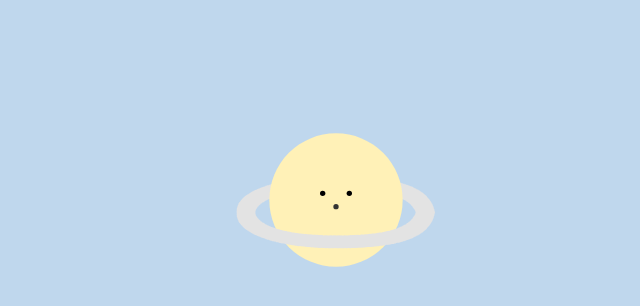
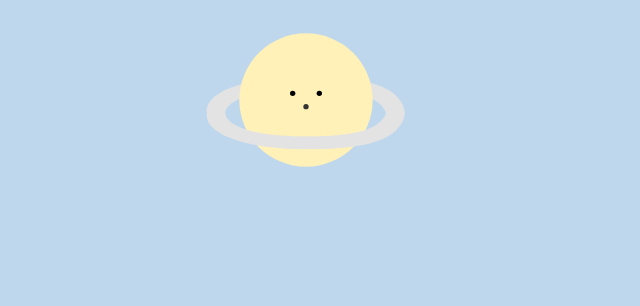
Before and after one commit to Wootecho-side/chrome-woowaplanet, a React (Vite) app: page / in a window 1280 px wide. Shown: the top 306 px of the page, without its empty margins (334-974 px from the left). Built offline with nearby package versions, Linux system fonts and the light colour scheme.

Commit message:
feat: 행성이 회전 애니메이션 중심점 변경 및 애니메이션 추가

```diff
--- a/src/components/Planet/Planet.styles.ts
+++ b/src/components/Planet/Planet.styles.ts
@@ -2,28 +2,41 @@ import styled from "@emotion/styled";
 import { motion } from "motion/react";
 
 export const Wrapper = styled(motion.div)`
+  width: 200px;
+  height: 200px;
   position: relative;
   display: flex;
   align-items: center;
+  justify-content: center;
+`;
+
+export const PlanetCore = styled.div`
+  position: relative;
+  width: 120px;
+  height: 120px;
+  transform-origin: center;
+`;
+
+export const BodyLayer = styled.div`
+  position: absolute;
+  top: 50%;
+  left: 50%;
+  transform: translate(-50%, -50%);
+  z-index: 2;
 `;
 
 export const UpLayer = styled.div`
   position: absolute;
-  top: 170px;
-  left: -70px;
+  top: 25%;
+  left: 50%;
+  transform: translateX(-50%);
   z-index: 1;
 `;
 
 export const DownLayer = styled.div`
   position: absolute;
-  top: 205px;
-  left: -70px;
+  top: 55%;
+  left: 50%;
+  transform: translateX(-50%);
   z-index: 3;
 `;
-
-export const BodyLayer = styled.div`
-  position: absolute;
-  top: 100px;
-  left: -70px;
-  z-index: 2;
-`;
--- a/src/components/Planet/Planet.tsx
+++ b/src/components/Planet/Planet.tsx
@@ -25,6 +25,11 @@ const shakeAnimations = [
     rotate: [0, 360],
     transition: { duration: 0.8, ease: "easeInOut" },
   },
+
+  {
+    y: [0, -10, 0, 10, 0],
+    transition: { duration: 2, repeat: Infinity, ease: "easeInOut" },
+  },
 ];
 
 export default function Planet() {
@@ -41,6 +46,7 @@ export default function Planet() {
         setAnimation(nextAnimation);
       }}
     >
+      <S.PlanetCore>
         <S.UpLayer>
           <UpRing />
         </S.UpLayer>
@@ -50,6 +56,7 @@ export default function Planet() {
         <S.DownLayer>
           <DownRing />
         </S.DownLayer>
+      </S.PlanetCore>
     </S.Wrapper>
   );
 }
```
Lines whose indentation alone changed are shown as unchanged.
